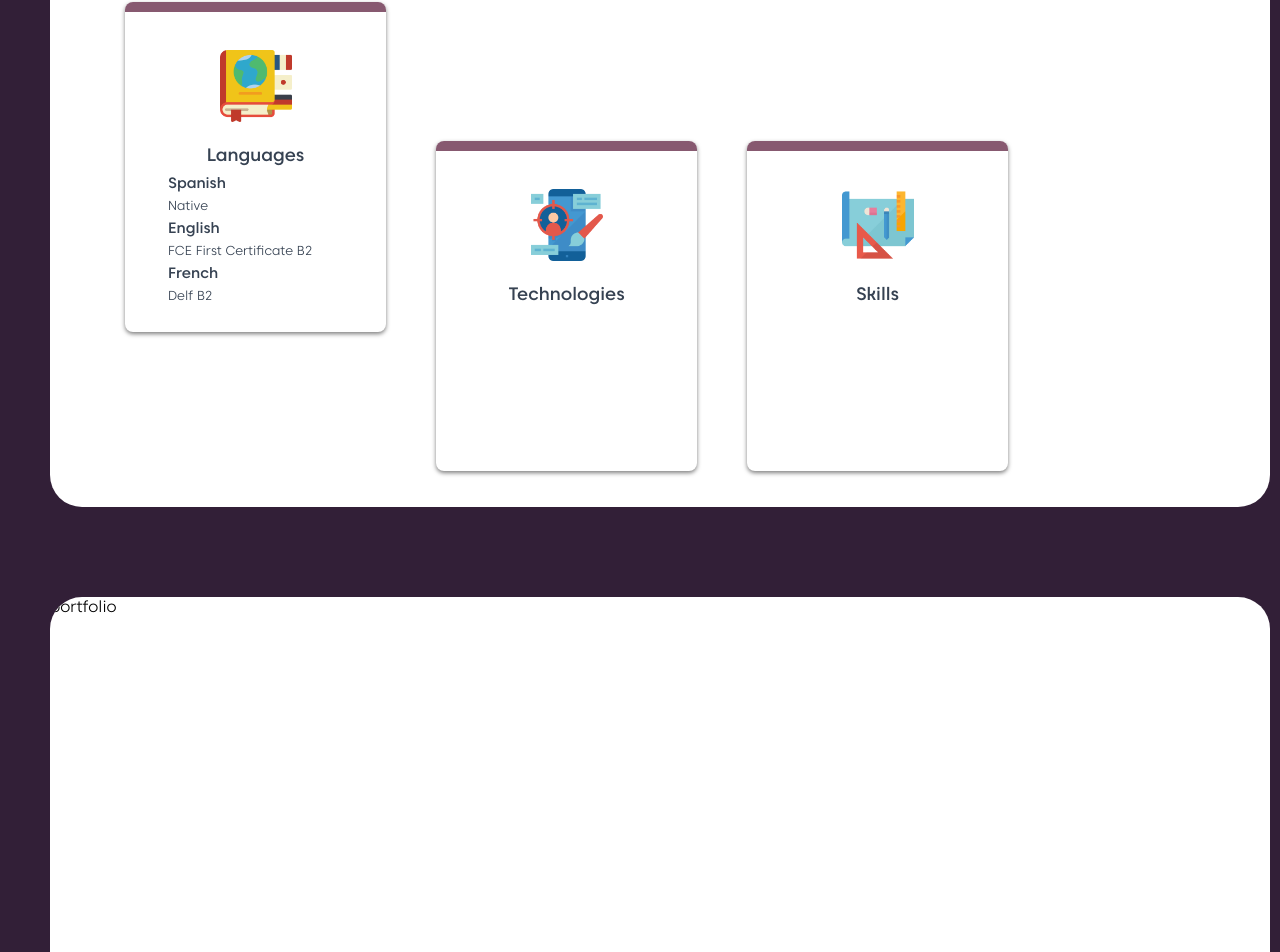
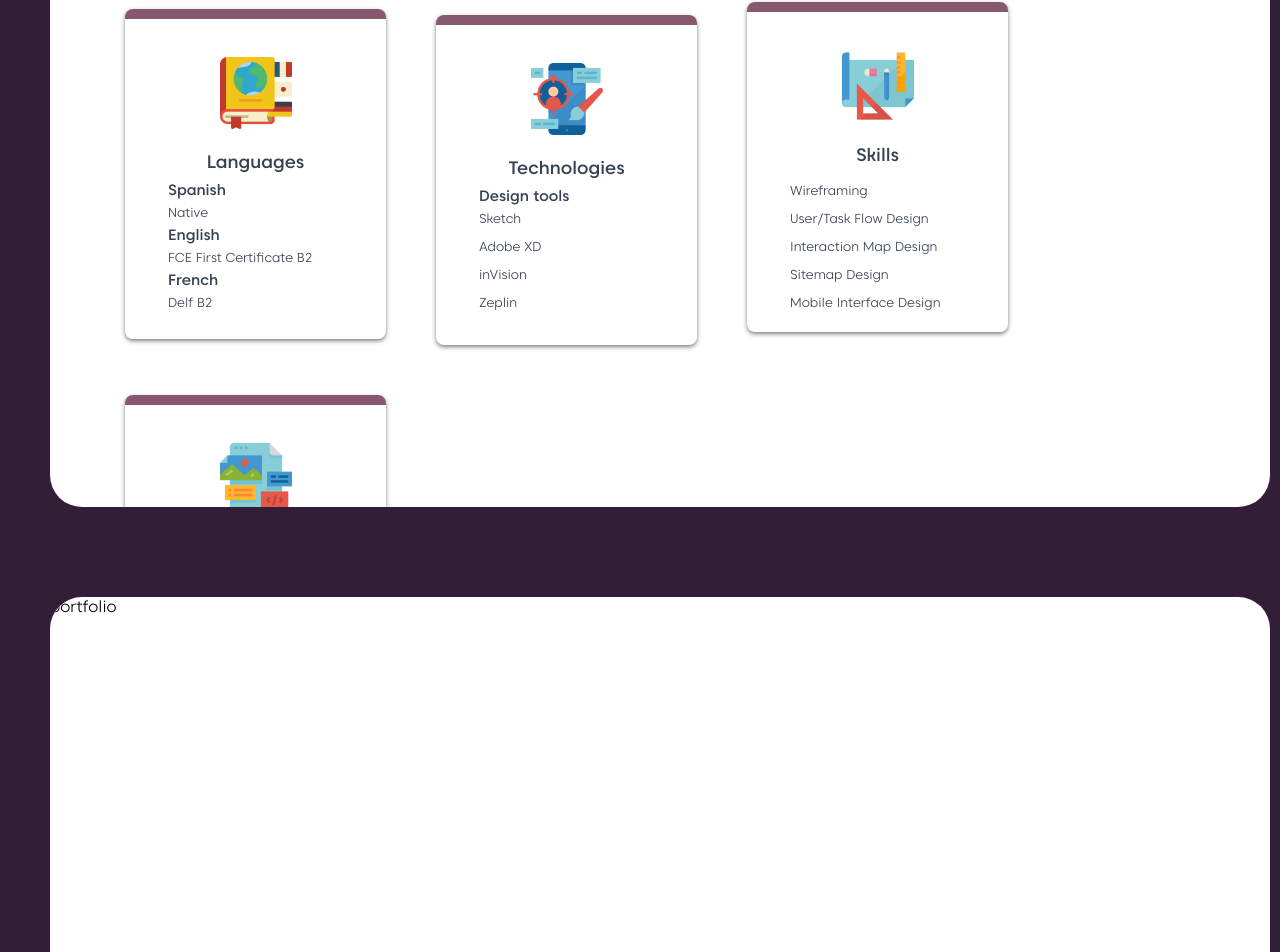
Before and after one commit to MarchCastro/NewPersonalPortfolio, a Vue app: page / in a window 1280 px wide. Shown: the part 1923-2875 px from the top of the page. Built offline with nearby package versions, Linux system fonts and the light colour scheme.

Commit message:
Content in each card finished - cards not aligned

```diff
--- a/src/components/ProfessionalBackgroundCard.vue
+++ b/src/components/ProfessionalBackgroundCard.vue
@@ -21,8 +21,8 @@
           <p class="content-card"> FCE First Certificate B2 </p>
           <p class="subtitle-card"> French </p>
           <p class="content-card"> Delf B2 </p>
+        </div>
 
-        </div>
         <!--Technologies card -->
         <div class="skill-card">
           <div class="top-card-rectangle"></div>
@@ -30,7 +30,13 @@
           <div class="title-card-div">
             <p class="title-card"> Technologies </p>
           </div>
+          <p class="subtitle-card"> Design tools </p>
+          <p class="content-card"> Sketch </p>
+          <p class="content-card"> Adobe XD </p>
+          <p class="content-card"> inVision </p>
+          <p class="content-card"> Zeplin </p>
         </div>
+
         <!--Skills card -->
         <div class="skill-card">
           <div class="top-card-rectangle"></div>
@@ -38,6 +44,11 @@
           <div class="title-card-div">
             <p class="title-card"> Skills </p>
           </div>
+          <p class="content-card"> Wireframing </p>
+          <p class="content-card"> User/Task Flow Design </p>
+          <p class="content-card"> Interaction Map Design </p>
+          <p class="content-card"> Sitemap Design </p>
+          <p class="content-card"> Mobile Interface Design </p>
         </div>
         <!--Tools card -->
         <div class="skill-card">
@@ -46,6 +57,11 @@
           <div class="title-card-div">
             <p class="title-card"> Dev. tools </p>
           </div>
+          <p class="subtitle-card"> Dev. Languages </p>
+          <p class="content-card"> Java </p>
+          <p class="content-card"> C/C++ </p>
+          <p class="subtitle-card"> Databases </p>
+          <p class="content-card"> MySQL/Oracle PLSQL </p>
         </div>
       </div>
     </div>
@@ -125,9 +141,6 @@ export default {
     margin-left: 43px
     text-align: left
 
-  ul
-    list-style: none
-
 
   @media screen and (min-width: 1440px)
 
```
